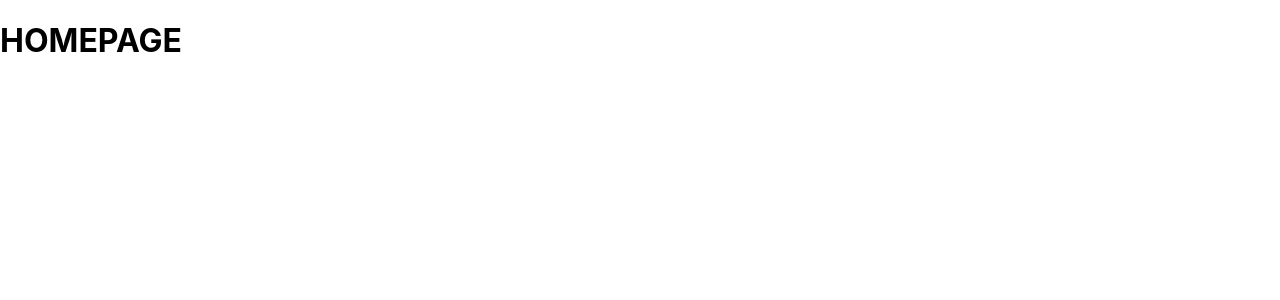
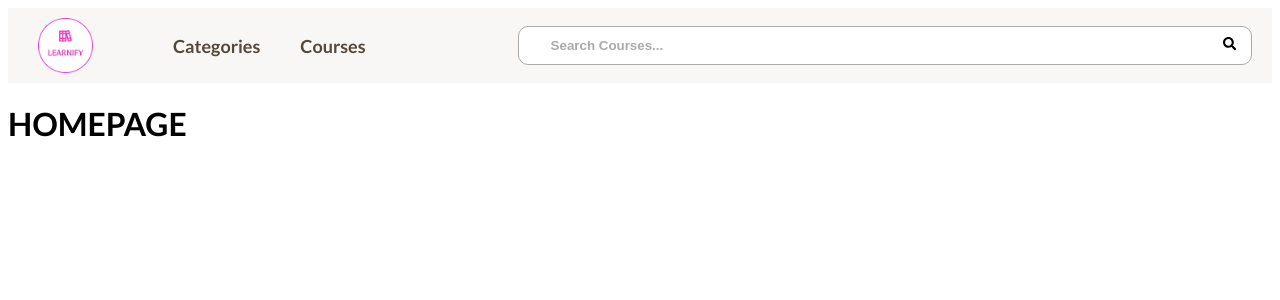
Before and after one commit to J3pp3s/learnify, a React (Create React App) app in the folder client/: page / in a window 1280 px wide. Shown: the top 300 px of the page. Built offline with nearby package versions, Linux system fonts and the light colour scheme.

Commit message:
Styling navbar

```diff
--- a/client/package.json
+++ b/client/package.json
@@ -10,9 +10,11 @@
     "@types/node": "^16.11.58",
     "@types/react": "^17.0.49",
     "@types/react-dom": "^17.0.17",
+    "antd": "^4.23.0",
     "axios": "^0.27.2",
     "react": "^17.0.2",
     "react-dom": "^17.0.2",
+    "react-icons": "^4.4.0",
     "react-router-dom": "^5.2.0",
     "react-scripts": "5.0.1",
     "typescript": "^4.8.2",
--- a/client/public/index.html
+++ b/client/public/index.html
@@ -8,6 +8,10 @@
     <meta
       name="description"
       content="Web site created using create-react-app"
+    />
+    <link
+      href="https://fonts.googleapis.com/css?family=Lato:100,300,400,700,900"
+      rel="stylesheet"
     />
     <link rel="apple-touch-icon" href="%PUBLIC_URL%/logo192.png" />
     <!--
--- a/client/src/App.css
+++ /dev/null
@@ -1,38 +0,0 @@
-.App {
-  text-align: center;
-}
-
-.App-logo {
-  height: 40vmin;
-  pointer-events: none;
-}
-
-@media (prefers-reduced-motion: no-preference) {
-  .App-logo {
-    animation: App-logo-spin infinite 20s linear;
-  }
-}
-
-.App-header {
-  background-color: #282c34;
-  min-height: 100vh;
-  display: flex;
-  flex-direction: column;
-  align-items: center;
-  justify-content: center;
-  font-size: calc(10px + 2vmin);
-  color: white;
-}
-
-.App-link {
-  color: #61dafb;
-}
-
-@keyframes App-logo-spin {
-  from {
-    transform: rotate(0deg);
-  }
-  to {
-    transform: rotate(360deg);
-  }
-}
--- a/client/src/App.tsx
+++ b/client/src/App.tsx
@@ -1,12 +1,14 @@
+import React from 'react';
 import { Route, Switch } from 'react-router-dom';
-import './App.css';
-import DetailPage from './sass/pages/DetailPage';
 import Homepage from './sass/pages/Homepage';
 import LoginPage from './sass/pages/LoginPage';
+import DetailPage from './sass/pages/DetailPage';
+import Navigation from './components/Navigation';
 
 function App() {
   return (
     <>
+    <Navigation />
       <Switch>
         <Route exact path="/" component={Homepage} />
         <Route exact path="/login" component={LoginPage} />
--- /dev/null
+++ b/client/src/components/Navigation.tsx
@@ -0,0 +1,32 @@
+import * as FaIcons from 'react-icons/fa';
+import Logo from '../assets/logo.png';
+
+const Navigation = () => {
+  return (
+    <div className="nav-container">
+      <div className="nav">
+        <div className="nav__left">
+          <img src={Logo} className="nav__left__logo" alt="logo" />
+          <ul className="nav__left__list">
+            <li className="nav__left__list__item">Categories</li>
+            <li className="nav__left__list__item">Courses</li>
+          </ul>
+        </div>
+        <div className="nav__right">
+          <form className="nav__right__search">
+            <input
+              type="text"
+              className="nav__right__search__input"
+              placeholder="Search Courses..."
+            />
+            <button className="nav__right__search__button">
+              <FaIcons.FaSearch />
+            </button>
+          </form>
+        </div>
+      </div>
+    </div>
+  );
+};
+
+export default Navigation;
--- a/client/src/index.css
+++ /dev/null
@@ -1,13 +0,0 @@
-body {
-  margin: 0;
-  font-family: -apple-system, BlinkMacSystemFont, 'Segoe UI', 'Roboto', 'Oxygen',
-    'Ubuntu', 'Cantarell', 'Fira Sans', 'Droid Sans', 'Helvetica Neue',
-    sans-serif;
-  -webkit-font-smoothing: antialiased;
-  -moz-osx-font-smoothing: grayscale;
-}
-
-code {
-  font-family: source-code-pro, Menlo, Monaco, Consolas, 'Courier New',
-    monospace;
-}
--- a/client/src/index.tsx
+++ b/client/src/index.tsx
@@ -1,7 +1,7 @@
 import React from 'react';
 import ReactDOM from 'react-dom';
 import { BrowserRouter as Router } from 'react-router-dom';
-import './index.css';
+import './sass/main.scss';
 import App from './App';
 import reportWebVitals from './reportWebVitals';
 
--- /dev/null
+++ b/client/src/sass/_base.scss
@@ -0,0 +1,21 @@
+$font-primary: "Lato";
+
+// RESPONSIVE BREAKPOINTS
+$bp-largest: 75em; // 1200px
+$bp-large: 62.5em; // 1000px
+$bp-medium: 50em; // 800px;
+$bp-small: 37.5em; // 600px;
+
+// Colors
+$color-grey-light-1: #f9f7f6;
+$color-grey-light-2: #aaa;
+$color-grey-dark-1: #54483a;
+$color-grey-dark-2: #6d5d4b;
+
+html {
+    box-sizing: border-box;
+}
+
+body {
+    font-family: $font-primary;
+}
--- /dev/null
+++ b/client/src/sass/components/_navigation.scss
@@ -0,0 +1,89 @@
+.nav-container {
+    background-color: $color-grey-light-1;
+  }
+
+  .nav {
+    display: flex;
+    justify-content: space-between;
+    padding: 10px 20px;
+
+    &__left {
+      display: flex;
+      align-items: center;
+      flex: 0 0 40%;
+      font-family: 'Lato';
+
+      & > * {
+        margin: 0 10px;
+      }
+
+      &__logo {
+        width: 55px;
+        height: 55px;
+      }
+
+      &__list {
+        display: flex;
+        list-style: none;
+
+        &__item {
+          color: $color-grey-dark-1;
+          margin: 0 20px;
+          font-size: 18px;
+          font-weight: 600;
+        }
+      }
+    }
+
+    &__right {
+      display: flex;
+      align-items: center;
+      flex: 1;
+
+      &__search {
+        display: flex;
+        align-items: center;
+        position: relative;
+        width: 100%;
+
+        &__input {
+          background-color: white;
+          border: solid 1px $color-grey-light-2;
+          padding: 0.7rem 2rem;
+          border-radius: 10px;
+          width: 100%;
+
+          &::-webkit-input-placeholder {
+            font-weight: 100;
+            color: $color-grey-light-2;
+            font-weight: bold;
+          }
+        }
+
+        &__input:focus + &__button {
+          background-color: $color-grey-light-1;
+        }
+
+        &__button {
+          border: none;
+          background-color: white;
+          position: absolute;
+          right: 10px;
+
+          &:focus {
+            outline: none;
+          }
+
+          &:active {
+            transform: translateY(2px);
+          }
+        }
+
+        &__icon {
+          height: 2rem;
+          width: 2rem;
+          fill: $color-grey-dark-2;
+        }
+      }
+    }
+  }
--- a/client/src/sass/main.scss
+++ b/client/src/sass/main.scss
@@ -0,0 +1,2 @@
+@import "base";
+@import 'components/navigation';
```
Also changed, not shown: client/src/assets/logo.png (added), 1 other file (tests, documents, lock files or other folders).
